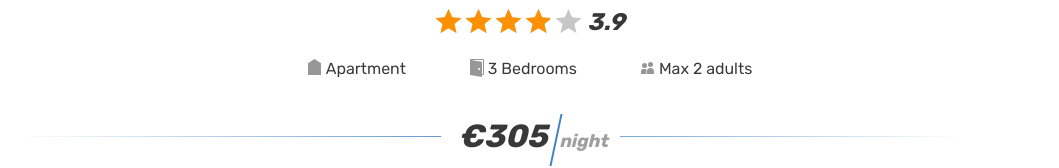
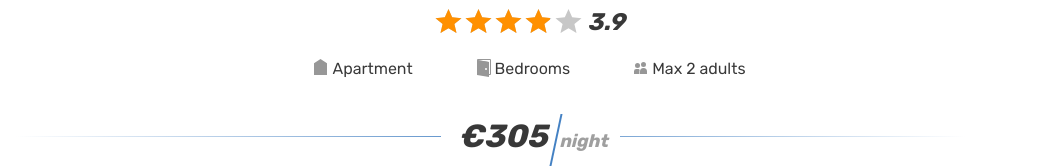
Before and after one commit to htmlacademy-react/1969965-six-cities-13, a React (Vite) app: page /offer/0c6fdd1a-552a-4fad-b11d-f28607370c73 in a window 1280 px wide. Shown: the part 594-762 px from the top of the page, without its empty margins (110-1169 px from the left). Built offline with nearby package versions, Linux system fonts and the light colour scheme.

Commit message:
feat: add props

```diff
--- a/src/components/offer-features/offer-features.tsx
+++ b/src/components/offer-features/offer-features.tsx
@@ -3,14 +3,15 @@ import { turnFirstCharToUppercase } from '../../pages/offer-page/utils';
 type OfferFeaturesProps = {
   type: string;
   maxAdults: number;
+  bedrooms: number;
 }
 
-function OfferFeatures({type, maxAdults}: OfferFeaturesProps): JSX.Element {
+function OfferFeatures({type, maxAdults, bedrooms}: OfferFeaturesProps): JSX.Element {
   return (
     <ul className="offer__features">
       <li className="offer__feature offer__feature--entire">{turnFirstCharToUppercase(type)}</li>
       <li className="offer__feature offer__feature--bedrooms">
-              3 Bedrooms
+        {bedrooms} Bedrooms
       </li>
       <li className="offer__feature offer__feature--adults">
               Max {maxAdults} adults
```
